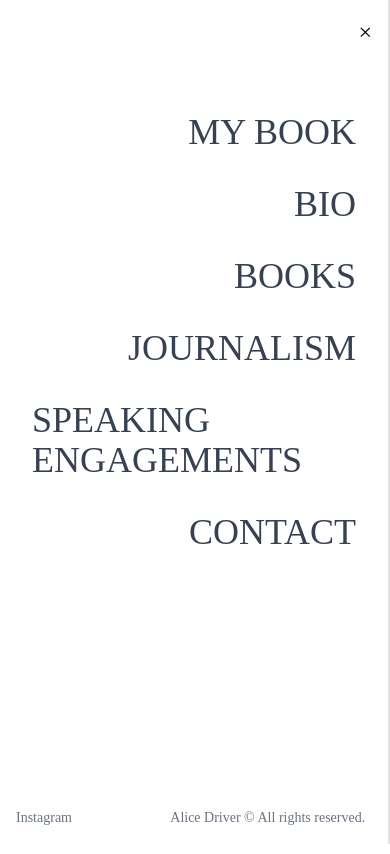
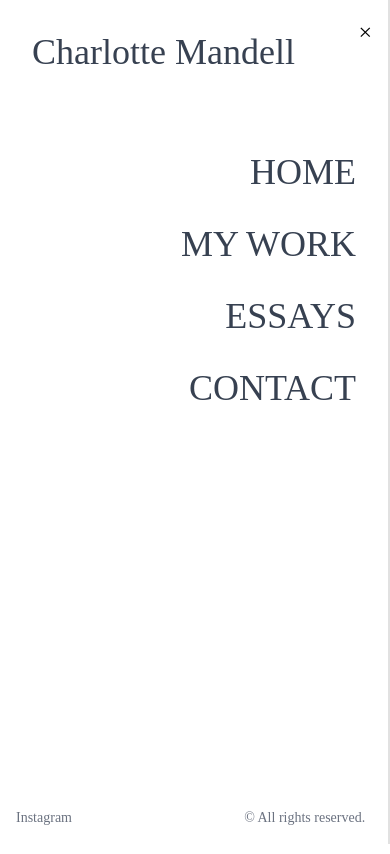
Before and after one commit to Tanishksoam/charlottemandell, a React (Vite) app: page / in a window 390 px wide. Both pictures are taken after a click on the button "Open navigation menu". Built offline with nearby package versions, Linux system fonts and the light colour scheme.

Commit message:
home page design updated

```diff
--- a/src/components/Header.tsx
+++ b/src/components/Header.tsx
@@ -15,19 +15,17 @@ const SideNav: React.FC = () => {
 
   // Define all the navigation links here for reusability
   const navLinks: NavLink[] = [
-    { href: "#", label: "MY BOOK" },
-    { href: "#", label: "BIO" },
-    { href: "#", label: "BOOKS" },
-    { href: "#", label: "JOURNALISM" },
-    { href: "#", label: "SPEAKING ENGAGEMENTS" },
-    { href: "#", label: "CONTACT" },
+    { href: "/", label: "HOME" },
+    { href: "/work", label: "MY WORK " },
+    { href: "/essays", label: "ESSAYS" },
+    { href: "/contact", label: "CONTACT" },
   ];
 
   return (
     <div className="absolute top-0 left-0 z-10 border-r-2 border-[#a5a5a555]">
       {/* Collapsed Menu (Hamburger Icon) */}
       {!isOpen && (
-        <div className="w-fit p-4 h-[100vh] bg-white">
+        <div className="w-fit md:p-4  md:h-[100vh] bg-transparent md:bg-white">
           <button
             onClick={toggleNav}
             className="p-4 focus:outline-none"
@@ -49,7 +47,7 @@ const SideNav: React.FC = () => {
           animate={{ x: 0 }}
           exit={{ x: "-100%" }}
           transition={{ duration: 1.0, ease: "easeInOut" }}
-          className="fixed top-0 left-0 w-full md:w-[600px] h-full border-r-2 border-[#a5a5a555] bg-white z-50 p-8"
+          className="fixed top-0 left-0 w-screen md:w-[400px] h-full border-r-2 border-[#a5a5a555] bg-white z-50 p-8"
         >
           <button
             onClick={toggleNav}
@@ -59,6 +57,11 @@ const SideNav: React.FC = () => {
           >
             <span className="text-2xl">×</span>
           </button>
+          <div className="w-full flex justify-between items-center">
+            <div className="text-4xl font-medium text-gray-700">
+              Charlotte Mandell
+            </div>
+          </div>
           <div className="flex flex-col items-end justify-start h-full space-y-8 text-4xl text-gray-700 py-20">
             {/* Map over navLinks array to dynamically create the links */}
             {navLinks.map((link, index) => (
@@ -81,7 +84,7 @@ const SideNav: React.FC = () => {
           </div>
           <div className="absolute w-[90%] bottom-4 flex justify-between items-stretch left-4 text-sm text-gray-500">
             <p>Instagram</p>
-            <p>Alice Driver © All rights reserved.</p>
+            <p> © All rights reserved.</p>
           </div>
         </motion.div>
       )}
--- a/src/pages/Home.tsx
+++ b/src/pages/Home.tsx
@@ -5,13 +5,18 @@ import linkedinIcon from "../assets/icons/linkedin.svg";
 
 const Home = () => {
   return (
-    <div className="mx-auto max-w-xl px-4 md:px-0">
-      <img src={authorimg} alt="" className="mx-auto mt-12" />
-      <div className="flex flex-col gap-3">
-        <h2 className="text-3xl font-bold text-center mt-8 italic">
+    <div className="mx-auto flex flex-col md:flex-row-reverse justify-center items-center gap-20 px-4 md:pl-32 md:pr-12">
+      <img
+        src={authorimg}
+        alt=""
+        className="mx-auto mt-12 w-full md:w-[40vw] h-[60vh] object-cover  grayscale hover:grayscale-0 duration-1000 rounded-xl"
+      />
+      <div className="w-full flex flex-col justify-start items-start md:max-w-[40vw] ">
+        <div className="flex flex-col justify-start items-end gap-3">
+          <h2 className="w-full text-7xl font-bold text-left mt-8 italic">
             Charlotte Mandell
           </h2>
-        <div className="text-md text-center text-gray-700 space-y-2">
+          <div className="text-lg text-justify text-gray-700 space-y-2">
             Charlotte Mandell is a French literary translator who was born in
             Hartford, Connecticut in 1968. She went to Boston Latin High School,
             the Université de Paris III, and Bard College, where she majored in
@@ -23,7 +28,7 @@ const Home = () => {
         </div>
 
         {/* social icons */}
-      <div className="flex gap-6 my-6 justify-center">
+        <div className=" w-full flex gap-6 my-6 justify-end">
           <a href="https://twitter.com/avecsesdoigts" target="_blank">
             <img src={xIcon} alt="X Icon" className="h-8 lg:h-10 opacity-75" />
           </a>
@@ -35,6 +40,7 @@ const Home = () => {
           </a>
         </div>
       </div>
+    </div>
   );
 };
 
```
Lines whose indentation alone changed are shown as unchanged.
